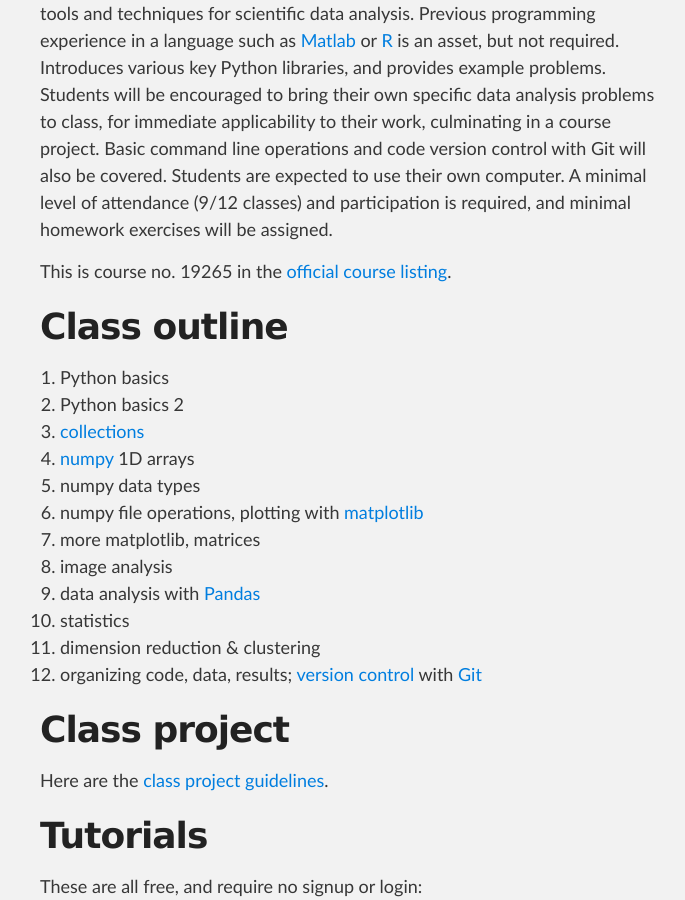
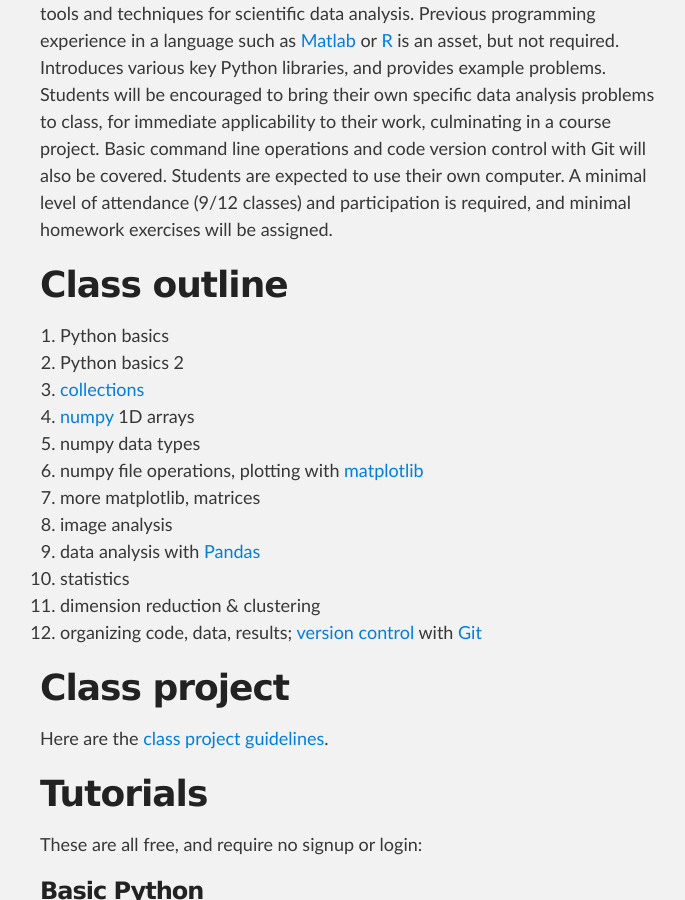
Before and after one commit to SciPyCourse2022/scipycourse2022.github.io, a Jekyll site: the page built from index.md, in a window 1280 px wide and 900 px high, scrolled down 567 px. Shown: the whole window, without its empty margins (290-975 px from the left). Built offline with Jekyll 4.4.1, drawn with Linux system fonts in a browser that asks for light colours.

Commit message:
Remove old course listing for now

```diff
--- a/index.md
+++ b/index.md
@@ -25,8 +25,6 @@ applicability to their work, culminating in a course project. Basic command line
 and code version control with Git will also be covered. Students are expected to use their
 own computer. A minimal level of attendance (9/12 classes) and participation is required, and
 minimal homework exercises will be assigned.
-
-This is course no. 19265 in the [official course listing](https://lsf.verwaltung.uni-muenchen.de/qisserver/rds?state=verpublish&status=init&vmfile=no&publishid=815836&moduleCall=webInfo&publishConfFile=webInfo&publishSubDir=veranstaltung).
 
 # Class outline
 
```
